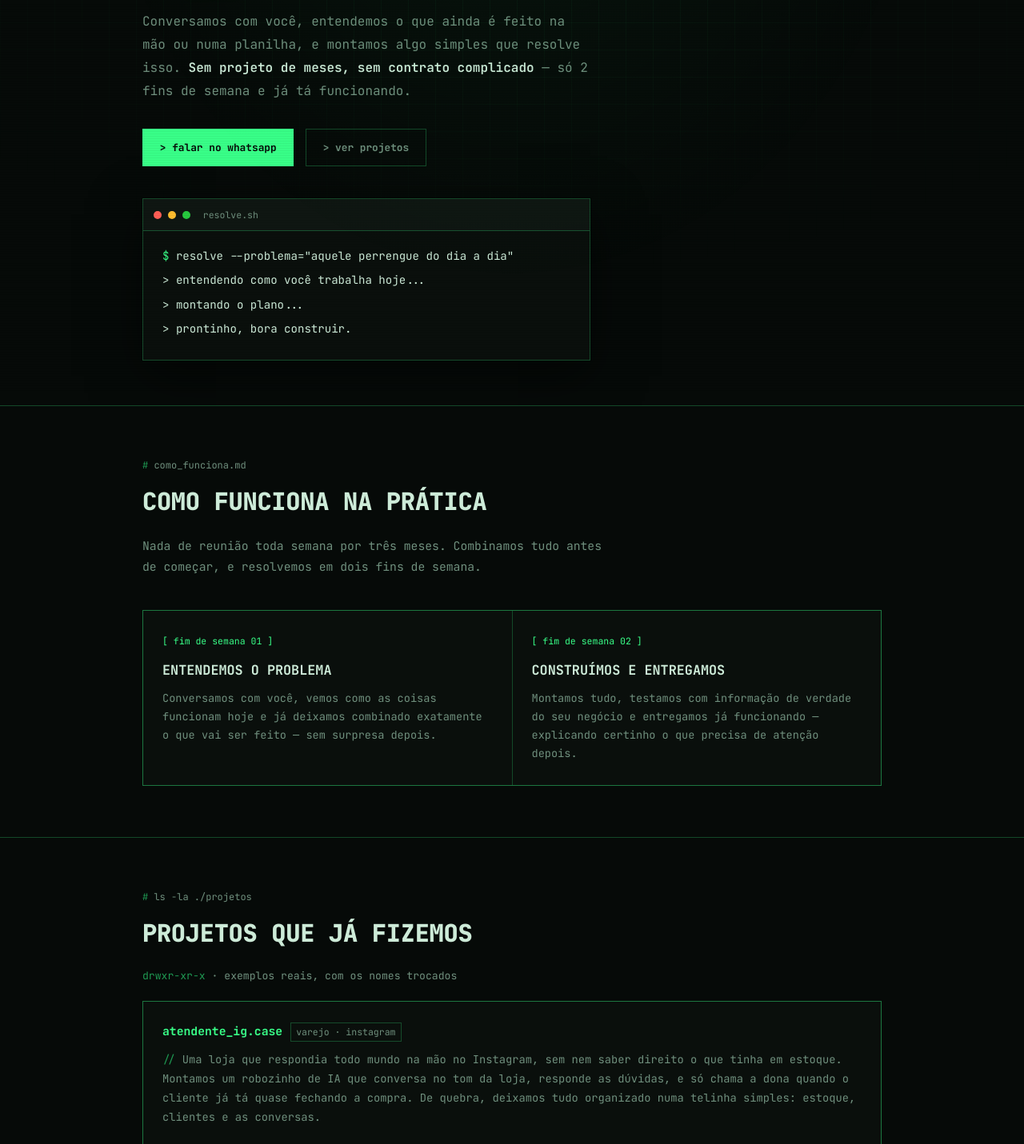
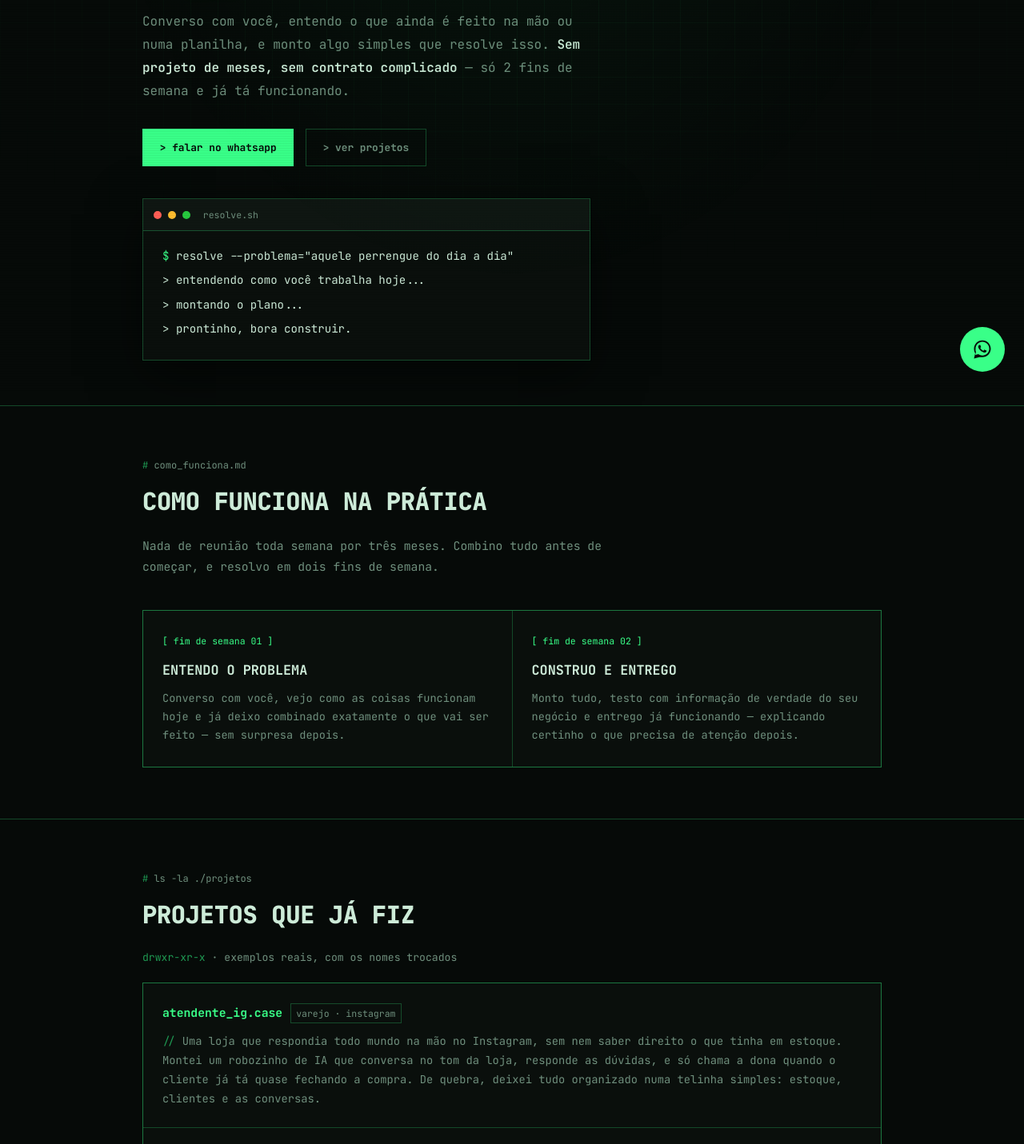
Before and after one commit to crislamp/pott-product-studio, a plain HTML site: page index.html in a window 1280 px wide. Shown: the part 311-1742 px from the top of the page at 80% size. Drawn offline with Linux system fonts and the light colour scheme.

Commit message:
Add floating WhatsApp button; rewrite copy in first person singular

```diff
--- a/index.html
+++ b/index.html
@@ -6,7 +6,7 @@
 <title>Pott Product Studio // automação com IA em 2 fins de semana</title>
 <meta name="description" content="Diagnóstico, construção e entrega de mini-sistemas de IA pra pequenos negócios — em até 2 fins de semana. Porto Alegre e remoto."/>
 <meta property="og:title" content="Pott Product Studio"/>
-<meta property="og:description" content="Automação com IA em 2 fins de semana: entendemos o problema, construímos e entregamos — sem projeto de meses."/>
+<meta property="og:description" content="Automação com IA em 2 fins de semana: entendo o problema, construo e entrego — sem projeto de meses."/>
 <meta property="og:type" content="website"/>
 <meta name="theme-color" content="#060a08"/>
 <link rel="preconnect" href="https://fonts.googleapis.com"/>
@@ -208,6 +208,28 @@ nav {
 }
 
 /* Footer */
+/* Floating WhatsApp button */
+.wa-float {
+  position: fixed; bottom: 1.5rem; right: 1.5rem; z-index: 1000;
+  width: 56px; height: 56px; border-radius: 50%;
+  background: var(--green); color: var(--bg);
+  display: flex; align-items: center; justify-content: center;
+  text-decoration: none;
+  animation: wa-pulse 2.5s infinite;
+  transition: transform 0.15s, filter 0.15s;
+}
+.wa-float:hover { filter: brightness(1.1); transform: scale(1.06); }
+.wa-float svg { width: 28px; height: 28px; }
+@keyframes wa-pulse {
+  0% { box-shadow: 0 0 0 0 rgba(57,255,136,0.55); }
+  70% { box-shadow: 0 0 0 14px rgba(57,255,136,0); }
+  100% { box-shadow: 0 0 0 0 rgba(57,255,136,0); }
+}
+@media (max-width: 500px) {
+  .wa-float { width: 50px; height: 50px; bottom: 1rem; right: 1rem; }
+  .wa-float svg { width: 25px; height: 25px; }
+}
+
 footer { padding: 2rem 0; }
 .footer-inner { max-width: 980px; margin: 0 auto; padding: 0 1.75rem; display: flex; justify-content: space-between; flex-wrap: wrap; gap: 0.5rem; font-size: 0.78rem; color: var(--text-dim); }
 .footer-inner .green { color: var(--green); }
@@ -236,7 +258,7 @@ footer { padding: 2rem 0; }
       <span class="hero-tag time">⚡ pronto em 2 fins de semana</span>
     </div>
     <h1 class="hero-title">O trabalho chato sai,<br/>a <span class="hl">IA</span> entra.</h1>
-    <p class="hero-sub">Conversamos com você, entendemos o que ainda é feito na mão ou numa planilha, e montamos algo simples que resolve isso. <strong>Sem projeto de meses, sem contrato complicado</strong> — só 2 fins de semana e já tá funcionando.</p>
+    <p class="hero-sub">Converso com você, entendo o que ainda é feito na mão ou numa planilha, e monto algo simples que resolve isso. <strong>Sem projeto de meses, sem contrato complicado</strong> — só 2 fins de semana e já tá funcionando.</p>
     <div class="hero-cta">
       <a class="btn btn-primary" href="https://wa.me/5553997110168" target="_blank" rel="noopener">&gt; falar no whatsapp</a>
       <a class="btn btn-ghost" href="#projetos">&gt; ver projetos</a>
@@ -255,17 +277,17 @@ footer { padding: 2rem 0; }
   <div class="container">
     <div class="sec-tag">como_funciona.md</div>
     <h2 class="sec-title">Como funciona na prática</h2>
-    <p class="sec-intro">Nada de reunião toda semana por três meses. Combinamos tudo antes de começar, e resolvemos em dois fins de semana.</p>
+    <p class="sec-intro">Nada de reunião toda semana por três meses. Combino tudo antes de começar, e resolvo em dois fins de semana.</p>
     <div class="steps">
       <div class="step">
         <div class="step-tag">[ fim de semana 01 ]</div>
-        <div class="step-title">Entendemos o problema</div>
-        <p class="step-text">Conversamos com você, vemos como as coisas funcionam hoje e já deixamos combinado exatamente o que vai ser feito — sem surpresa depois.</p>
+        <div class="step-title">Entendo o problema</div>
+        <p class="step-text">Converso com você, vejo como as coisas funcionam hoje e já deixo combinado exatamente o que vai ser feito — sem surpresa depois.</p>
       </div>
       <div class="step">
         <div class="step-tag">[ fim de semana 02 ]</div>
-        <div class="step-title">Construímos e entregamos</div>
-        <p class="step-text">Montamos tudo, testamos com informação de verdade do seu negócio e entregamos já funcionando — explicando certinho o que precisa de atenção depois.</p>
+        <div class="step-title">Construo e entrego</div>
+        <p class="step-text">Monto tudo, testo com informação de verdade do seu negócio e entrego já funcionando — explicando certinho o que precisa de atenção depois.</p>
       </div>
     </div>
   </div>
@@ -274,12 +296,12 @@ footer { padding: 2rem 0; }
 <section class="section" id="projetos">
   <div class="container">
     <div class="sec-tag">ls -la ./projetos</div>
-    <h2 class="sec-title">Projetos que já fizemos</h2>
+    <h2 class="sec-title">Projetos que já fiz</h2>
     <p class="ls-line"><span class="perm">drwxr-xr-x</span> · exemplos reais, com os nomes trocados</p>
     <div class="cases">
       <div class="case">
         <div class="case-head"><span class="case-file">atendente_ig.case</span><span class="case-tag">varejo · instagram</span></div>
-        <p class="case-text"><span class="cm">//</span> Uma loja que respondia todo mundo na mão no Instagram, sem nem saber direito o que tinha em estoque. Montamos um robozinho de IA que conversa no tom da loja, responde as dúvidas, e só chama a dona quando o cliente já tá quase fechando a compra. De quebra, deixamos tudo organizado numa telinha simples: estoque, clientes e as conversas.</p>
+        <p class="case-text"><span class="cm">//</span> Uma loja que respondia todo mundo na mão no Instagram, sem nem saber direito o que tinha em estoque. Montei um robozinho de IA que conversa no tom da loja, responde as dúvidas, e só chama a dona quando o cliente já tá quase fechando a compra. De quebra, deixei tudo organizado numa telinha simples: estoque, clientes e as conversas.</p>
       </div>
       <div class="case">
         <div class="case-head"><span class="case-file">antifraude_onboarding.case</span><span class="case-tag">mobilidade</span></div>
@@ -287,7 +309,7 @@ footer { padding: 2rem 0; }
       </div>
       <div class="case">
         <div class="case-head"><span class="case-file">hotzones.case</span><span class="case-tag">entregas · projeto pessoal</span></div>
-        <p class="case-text"><span class="cm">//</span> Pra ajudar entregadores a saber onde vai ter mais pedido, montamos um mapa que mostra, de meia em meia hora, onde a cidade costuma pedir mais comida — com previsão pros três dias seguintes. Assim o entregador decide onde esperar o próximo pedido, sem ficar rodando à toa. <a href="https://crislamp.github.io/hotzones-bogota/" target="_blank" rel="noopener" style="color:var(--green);">› ver demo ao vivo</a></p>
+        <p class="case-text"><span class="cm">//</span> Pra ajudar entregadores a saber onde vai ter mais pedido, montei um mapa que mostra, de meia em meia hora, onde a cidade costuma pedir mais comida — com previsão pros três dias seguintes. Assim o entregador decide onde esperar o próximo pedido, sem ficar rodando à toa. <a href="https://crislamp.github.io/hotzones-bogota/" target="_blank" rel="noopener" style="color:var(--green);">› ver demo ao vivo</a></p>
       </div>
     </div>
   </div>
@@ -297,7 +319,7 @@ footer { padding: 2rem 0; }
   <div class="container">
     <div class="sec-tag">escopo.cfg</div>
     <h2 class="sec-title">Pra não ter surpresa depois</h2>
-    <p class="sec-intro">Esse formato de 2 fins de semana é pra coisa pontual, rápida de resolver. Se o seu caso for bem maior que isso, já te avisamos na hora.</p>
+    <p class="sec-intro">Esse formato de 2 fins de semana é pra coisa pontual, rápida de resolver. Se o seu caso for bem maior que isso, já te aviso na hora.</p>
     <div class="scope-grid">
       <div class="scope-box yes">
         <div class="scope-head">dá pra resolver assim</div>
@@ -325,7 +347,7 @@ footer { padding: 2rem 0; }
   <div class="container">
     <div class="sec-tag">cobranca.json</div>
     <h2 class="sec-title">Quanto custa</h2>
-    <p class="sec-intro">O preço depende de quão grande é o problema que você quer resolver. Já fechamos o valor antes de começar — sem cobrar por hora, sem o preço mudar no meio do caminho.</p>
+    <p class="sec-intro">O preço depende de quão grande é o problema que você quer resolver. Já fecho o valor antes de começar — sem cobrar por hora, sem o preço mudar no meio do caminho.</p>
     <div class="price-grid">
       <div class="price-item">
         <div class="price-num">pacote 01</div>
@@ -346,11 +368,11 @@ footer { padding: 2rem 0; }
     <div class="scope-grid" style="margin-top:1.5rem;">
       <div class="scope-box yes">
         <div class="scope-head">uma conversa de graça</div>
-        <p class="price-text">Conversamos com você de graça pra entender o problema e dizer quanto custaria resolver. Sem compromisso nenhum.</p>
+        <p class="price-text">Converso com você de graça pra entender o problema e dizer quanto custaria resolver. Sem compromisso nenhum.</p>
       </div>
       <div class="scope-box yes">
         <div class="scope-head">ajuda depois, se precisar</div>
-        <p class="price-text">Depois que tudo tá funcionando, se você quiser, continuamos de olho todo mês, resolvendo o que aparecer.</p>
+        <p class="price-text">Depois que tudo tá funcionando, se você quiser, continuo de olho todo mês, resolvendo o que aparecer.</p>
       </div>
     </div>
   </div>
@@ -362,7 +384,7 @@ footer { padding: 2rem 0; }
     <h2 class="sec-title">Bora resolver isso?</h2>
     <div class="contact-grid">
       <div>
-        <p class="sec-intro" style="margin-bottom:0;">Me conta o que no seu negócio hoje ainda é feito na mão ou vive numa planilha. Te dizemos se — e como — dá pra resolver.</p>
+        <p class="sec-intro" style="margin-bottom:0;">Me conta o que no seu negócio hoje ainda é feito na mão ou vive numa planilha. Te digo se — e como — dá pra resolver.</p>
         <div class="contact-links">
           <a class="contact-link" href="https://wa.me/5553997110168" target="_blank" rel="noopener"><span class="pfx">&gt;</span> whatsapp — +55 53 99711 0168</a>
           <a class="contact-link" href="mailto:crislapott@gmail.com"><span class="pfx">&gt;</span> crislapott@gmail.com</a>
@@ -438,5 +460,10 @@ footer { padding: 2rem 0; }
 })();
 </script>
 
+<a class="wa-float" href="https://wa.me/5553997110168" target="_blank" rel="noopener" aria-label="Falar no WhatsApp">
+  <svg viewBox="0 0 32 32" fill="currentColor" xmlns="http://www.w3.org/2000/svg">
+    <path d="M16.001 3C9.373 3 4 8.373 4 15c0 2.386.63 4.62 1.724 6.553L4 29l7.613-1.999A11.94 11.94 0 0 0 16.001 27C22.628 27 28 21.627 28 15S22.628 3 16.001 3zm0 21.75c-1.995 0-3.85-.58-5.42-1.578l-.389-.237-4.52 1.187 1.208-4.405-.254-.406A9.72 9.72 0 0 1 6.25 15c0-5.376 4.375-9.75 9.751-9.75S25.75 9.624 25.75 15 21.377 24.75 16.001 24.75zm5.361-7.297c-.293-.147-1.735-.857-2.004-.955-.269-.098-.465-.147-.661.147-.195.293-.758.955-.929 1.151-.171.196-.343.22-.636.073-.293-.147-1.236-.456-2.355-1.455-.871-.777-1.459-1.737-1.63-2.03-.171-.293-.018-.451.129-.597.133-.132.293-.343.44-.514.147-.171.196-.293.293-.489.098-.196.049-.367-.024-.514-.073-.147-.661-1.594-.906-2.183-.238-.573-.481-.496-.661-.505l-.563-.01c-.196 0-.514.073-.783.367-.269.293-1.027 1.004-1.027 2.45s1.051 2.842 1.197 3.038c.147.196 2.069 3.159 5.012 4.43.7.302 1.246.482 1.672.617.703.224 1.343.192 1.849.117.564-.084 1.735-.709 1.98-1.393.244-.684.244-1.27.171-1.393-.073-.122-.269-.196-.562-.343z"/>
+  </svg>
+</a>
 </body>
 </html>
```
